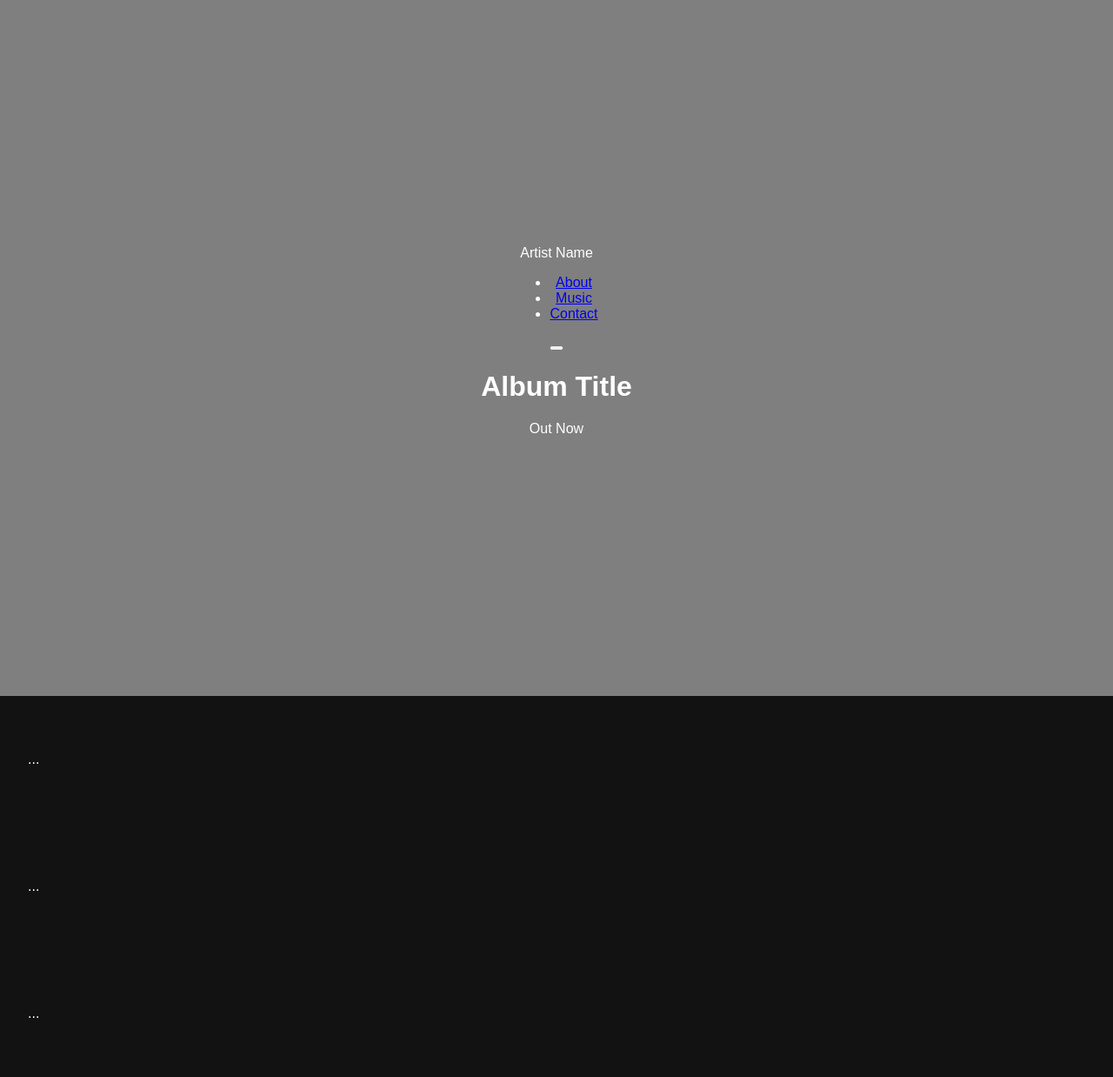
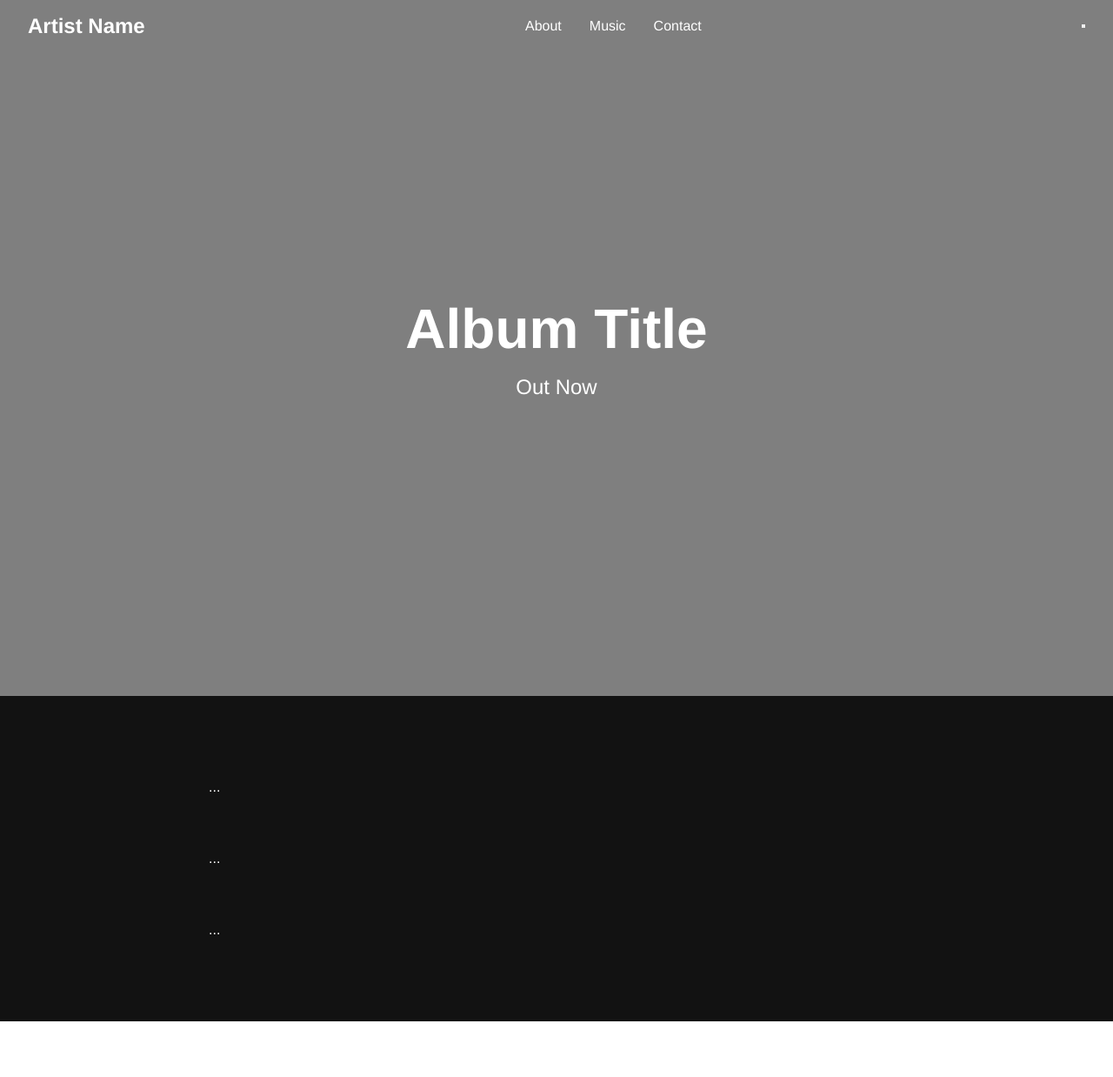
Before and after one commit to theokokx/theocoxx, a plain HTML site: page index.html in a window 1280 px wide. Shown: the whole page at 87% size. After the commit the page ends 1174 px from the top, so only its background shows below. Drawn offline with Linux system fonts and the light colour scheme.

Commit message:
Update styles.css

```diff
--- a/styles.css
+++ b/styles.css
@@ -1,32 +1,96 @@
-/* This is the key to the full-screen background */
-body, html {
+/* 1. GLOBAL STYLES - Applied to the entire website */
+/* This removes the default margin/padding the browser adds, ensuring our background image goes edge-to-edge. */
+* {
     margin: 0;
     padding: 0;
-    height: 100%;
-    font-family: 'Your Cool Font', sans-serif;
+    box-sizing: border-box; /* Makes padding and border included in an element's total width/height */
 }
 
+/* Styles for the <body> and <html> tags. This sets our base font and full height. */
+body, html {
+    height: 100%;
+    font-family: 'Helvetica', 'Arial', sans-serif; /* Fallback fonts in case the first isn't available */
+    color: #ffffff; /* White text color */
+}
+
+/* 2. HERO SECTION STYLES - The full-screen image at the top */
 .hero {
-    height: 100vh; /* 100% of the viewport height */
+    /* Layout */
+    height: 100vh; /* 100% of the viewport (screen) height */
     width: 100%;
+    display: flex;
+    flex-direction: column;
+    justify-content: center; /* Centers content VERTICALLY */
+    align-items: center;     /* Centers content HORIZONTALLY */
+    text-align: center;
+
+    /* Background */
     background-image: linear-gradient(rgba(0, 0, 0, 0.5), rgba(0, 0, 0, 0.5)), url('images/background.jpg');
     background-size: cover; /* Makes the image cover the whole area */
     background-position: center;
-    background-attachment: fixed; /* This creates the "scroll-over" effect */
-    color: white;
-    display: flex;
-    flex-direction: column;
-    justify-content: center;
-    align-items: center;
-    text-align: center;
+    background-attachment: fixed; /* This creates the cool "scroll-over" effect */
 }
 
-/* The rest of your page content */
+/* 3. NAVIGATION BAR STYLES - Inside the Hero */
+nav {
+    display: flex;
+    justify-content: space-between;
+    align-items: center;
+    padding: 1rem 2rem;
+    position: absolute; /* Puts it on top of the hero background */
+    top: 0;
+    width: 100%;
+}
+
+.nav-brand {
+    font-size: 1.5rem;
+    font-weight: bold;
+}
+
+.nav-menu {
+    display: flex;
+    list-style: none; /* Removes bullet points from the list */
+    gap: 2rem; /* Puts space between the menu items */
+}
+
+.nav-menu a {
+    color: white;
+    text-decoration: none; /* Removes the underline from links */
+}
+
+/* 4. HERO CONTENT STYLES - The text in the middle of the hero section */
+.hero-content h1 {
+    font-size: 4rem;
+    margin-bottom: 1rem;
+}
+
+.hero-content p {
+    font-size: 1.5rem;
+}
+
+/* 5. MAIN CONTENT STYLES - The rest of your page (About, Music, Contact) */
 main {
-    /* Your content sections will have a regular background color */
-    background-color: #121212; /* A dark theme, for example */
-    color: white;
+    background-color: #121212; /* A dark grey, almost black, background */
+    padding: 4rem 2rem; /* Adds space inside the main element (top/bottom, left/right) */
 }
-#about, #music, #contact {
-    padding: 4rem 2rem;
+
+/* Styles for each section inside <main> */
+section {
+    max-width: 800px; /* Prevents the text lines from becoming too long to read on big screens */
+    margin: 0 auto; /* Centers the section horizontally */
+    padding: 2rem 0; /* Adds space between sections */
 }
+
+/* 6. MEDIA QUERIES - The responsive part for mobile phones */
+/* This CSS block ONLY applies when the screen is 768px wide or less */
+@media screen and (max-width: 768px) {
+    .hero-content h1 {
+        font-size: 2.5rem; /* Smaller headline on mobile */
+    }
+
+    .hero-content p {
+        font-size: 1.2rem;
+    }
+
+    /* We'll add more mobile-specific styles here later (like for the menu) */
+}
```
